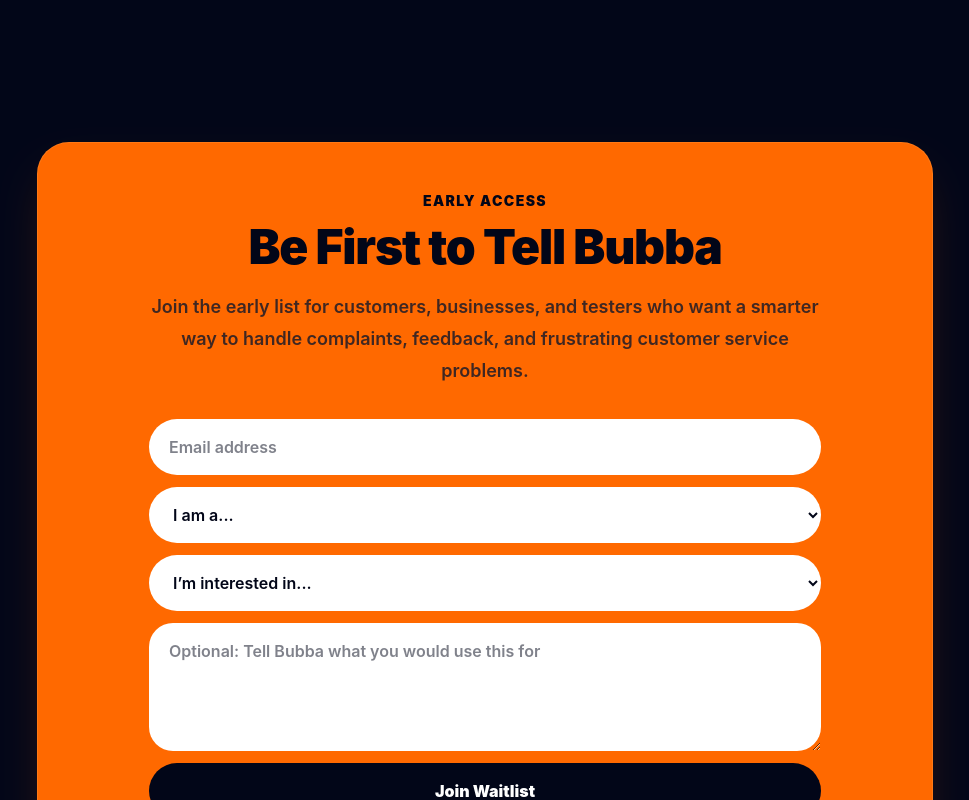
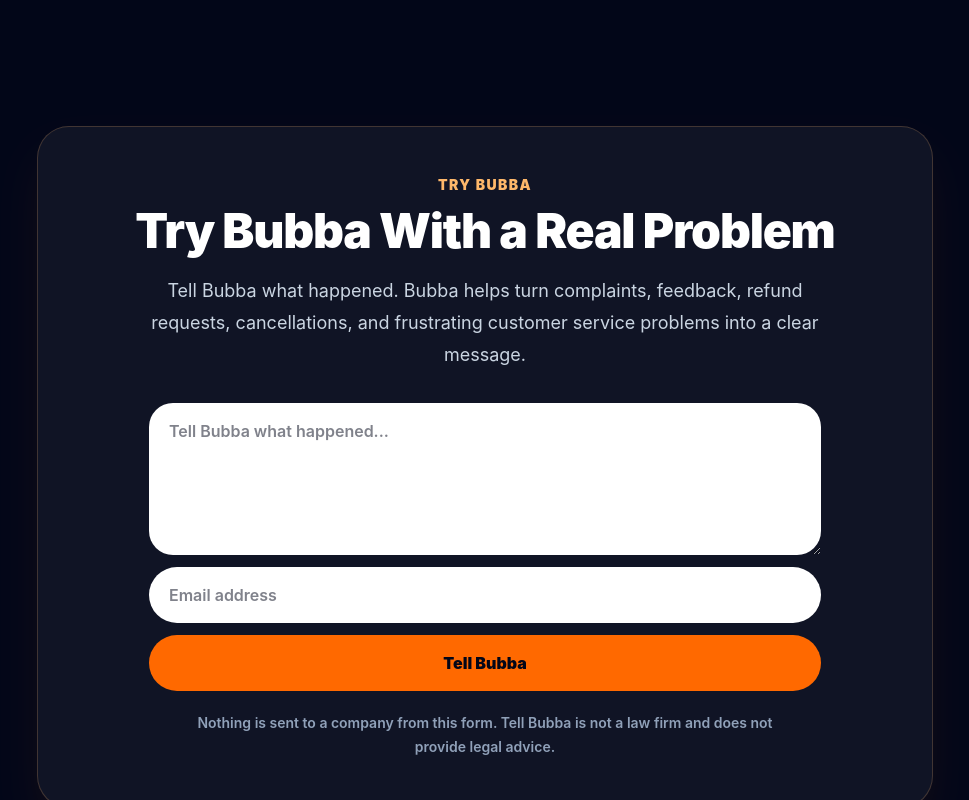
Before and after one commit to JohnAgostinoKin/Tell-Bubba, a React (Vite) app: page / in a window 1280 px wide. Shown: the part 6040-6840 px from the top of the page, without its empty margins (155-1124 px from the left). Built offline with nearby package versions, Linux system fonts and the light colour scheme.

Commit message:
Add Try Bubba intake section

```diff
--- a/src/App.jsx
+++ b/src/App.jsx
@@ -326,7 +326,7 @@
             </div>
 
             <a
-              href="#early"
+              href="#try-bubba"
               className="rounded-full bg-white px-4 py-2 text-xs font-bold text-slate-950 transition hover:bg-orange-200 sm:px-5 sm:py-2.5 sm:text-sm"
             >
               Early Access
@@ -364,7 +364,7 @@
 
               <div className="mt-9 flex flex-col justify-center gap-4 sm:flex-row md:justify-start">
                 <a
-                  href="#early"
+                  href="#try-bubba"
                   className="group inline-flex items-center justify-center gap-2 rounded-full bg-orange-500 px-7 py-4 text-base font-black text-slate-950 shadow-xl shadow-orange-500/20 transition hover:bg-orange-400"
                 >
                   Join Early Access{" "}
@@ -881,7 +881,65 @@
           </div>
         </div>
       </section>
+<section id="try-bubba" className="px-6 py-20 sm:px-10 lg:px-16">
+  <div className="mx-auto max-w-4xl rounded-[2rem] border border-orange-300/20 bg-white/[.06] p-8 text-center shadow-2xl shadow-orange-500/10 sm:p-12">
+    <p className="text-sm font-black uppercase tracking-widest text-orange-300">
+      Try Bubba
+    </p>
 
+    <h2 className="mt-3 text-4xl font-black tracking-tight text-white sm:text-5xl">
+      Try Bubba With a Real Problem
+    </h2>
+
+    <p className="mx-auto mt-5 max-w-2xl text-lg leading-8 text-slate-300">
+      Tell Bubba what happened. Bubba helps turn complaints, feedback, refund
+      requests, cancellations, and frustrating customer service problems into a
+      clear message.
+    </p>
+
+    <form
+      onSubmit={handleTrySubmit}
+      className="mx-auto mt-8 grid max-w-2xl gap-3 text-left"
+    >
+      <input type="hidden" name="form_type" value="Try Bubba Intake" />
+
+      <textarea
+        name="what_happened"
+        required
+        rows="5"
+        placeholder="Tell Bubba what happened..."
+        className="w-full rounded-3xl border-0 bg-white px-5 py-4 font-semibold text-slate-950 outline-none"
+      />
+
+      <input
+        type="email"
+        name="email"
+        required
+        placeholder="Email address"
+        className="h-14 w-full rounded-full border-0 bg-white px-5 font-semibold text-slate-950 outline-none"
+      />
+
+      <button
+        type="submit"
+        disabled={tryState.submitting}
+        className="h-14 rounded-full bg-orange-500 px-7 font-black text-slate-950 transition hover:bg-orange-400 disabled:cursor-not-allowed disabled:opacity-60"
+      >
+        {tryState.submitting ? "Sending to Bubba..." : "Tell Bubba"}
+      </button>
+
+      {tryState.succeeded && (
+        <p className="text-center font-black text-orange-200">
+          Bubba got it. We’ll review early submissions as we build the first version.
+        </p>
+      )}
+    </form>
+
+    <p className="mx-auto mt-5 max-w-xl text-center text-sm font-semibold leading-6 text-slate-400">
+      Nothing is sent to a company from this form. Tell Bubba is not a law firm
+      and does not provide legal advice.
+    </p>
+  </div>
+</section>
       <section id="early" className="px-6 py-20 sm:px-10 lg:px-16 lg:py-24">
   <div className="mx-auto max-w-4xl rounded-[2rem] border border-orange-300/20 bg-orange-500 p-8 text-center text-slate-950 shadow-2xl shadow-orange-500/20 sm:p-12">
     <p className="text-sm font-black uppercase tracking-widest">
```
